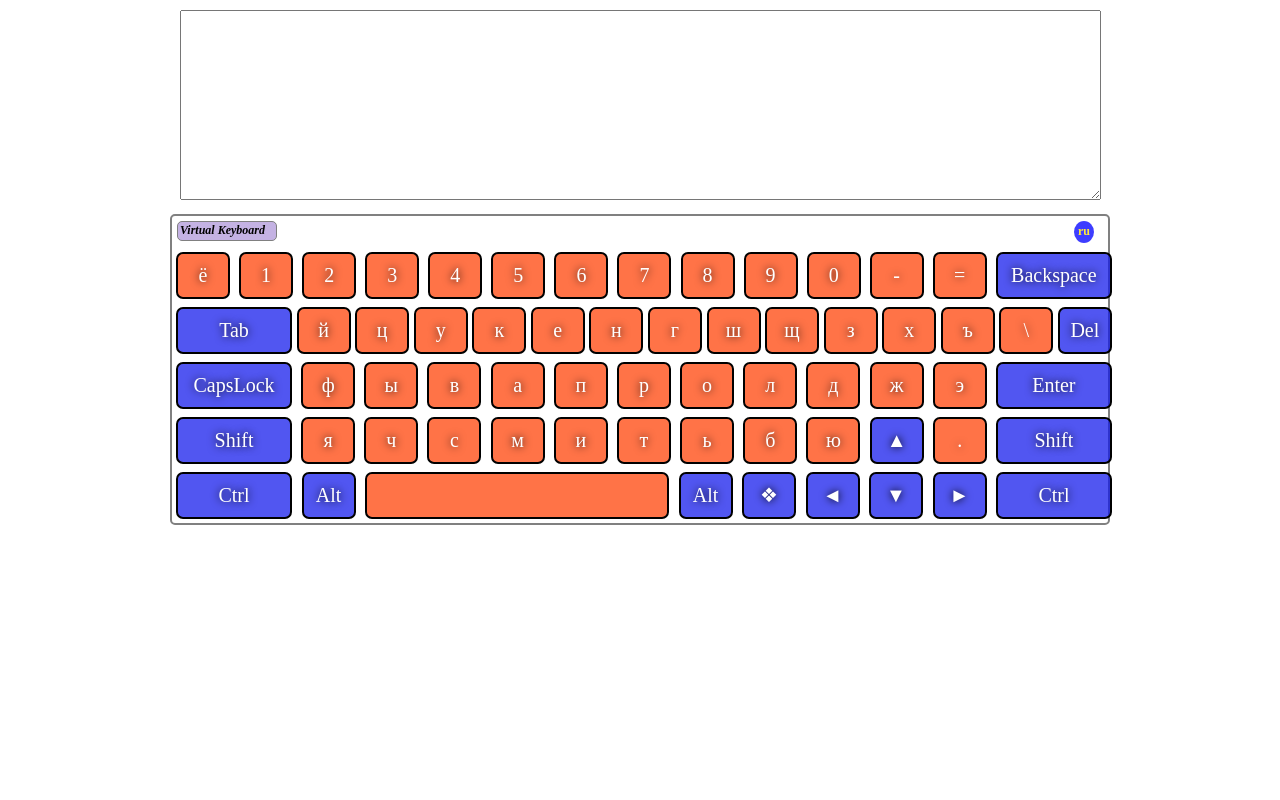
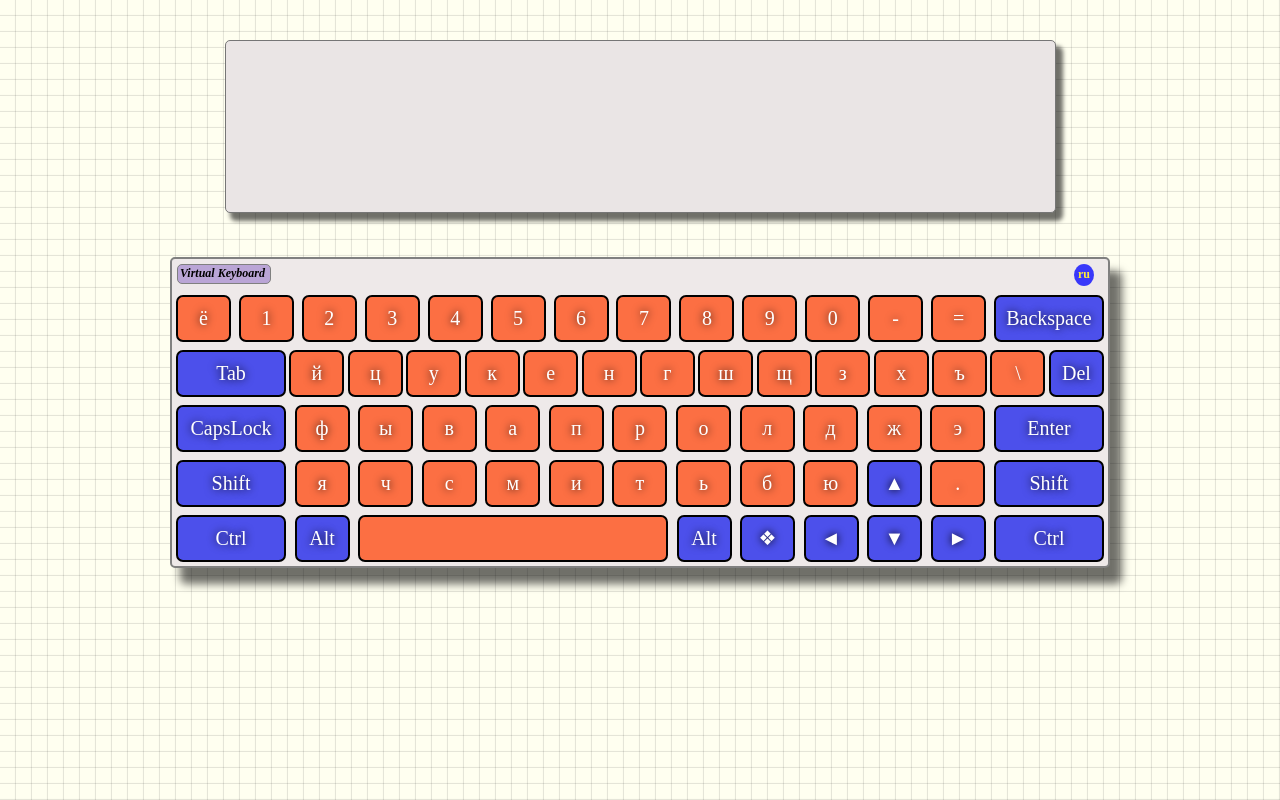
Before and after one commit to vviiiii/codejam-virtual-keyboard, a website built with webpack: page dist/index.html in a window 1280 px wide. Built offline with nearby package versions, Linux system fonts and the light colour scheme.

Commit message:
:feat: change keyboard css

```diff
--- a/src/sass/base/_base.scss
+++ b/src/sass/base/_base.scss
@@ -1,3 +1,16 @@
+* {
+    box-sizing: border-box;
+}
+
+body {
+    background: linear-gradient(
+        rgba(255,255,255, 0) .9em, rgba(0, 0, 0, .15) 1em) 0 0,
+        linear-gradient(90deg,
+        rgba(255,255,255, 0) .9em, rgba(0, 0, 0, .15) 1em) 0 0;
+    background-size: 1em 1em;
+    background-color: ivory;
+}
+
 .wrapper{
     margin: 0 auto;
     width: 940px;
@@ -9,5 +22,17 @@
 
 form.input {
     text-align: center;
-    margin: 10px;
+    margin: 40px;
 }
+
+textarea {
+    font-size: 14px;
+    background: #eae5e5;
+    max-height: 202px;
+    padding: 5px 7px;
+    outline: none;
+    border-radius: 5px;
+    overflow: auto;
+    resize: none;
+    box-shadow: 6px 7px 4px 1px rgba(0,0,0,0.56);
+}
--- a/src/sass/layouts/_keyboard.scss
+++ b/src/sass/layouts/_keyboard.scss
@@ -2,6 +2,8 @@
     display: block;
     border: 2px solid gray;
     border-radius: 5px;
+    background: #eee9e9;
+    box-shadow: 11px 15px 9px 1px rgba(0,0,0,0.56);
     &__title{
         display: inline-block;
         margin: 5px;
@@ -35,24 +37,18 @@
         font-size: 20px;
         padding: 10px;
         transition: all .07s ease;
-        width: 30px;
+        width: 55px;
         text-align: center;
         color: white;
         background: #ff5722d4;
         text-shadow: 0 0 0.5rem black;
-        &_active {
-            transform: scale(1.15);
-            border-color: #b8cd0ad9;
-            box-shadow: 0 0 1rem #100e0efa;
-            background: #080707d9 !important;
-        }
         &[data-code='Backspace'],
         &[data-code*='Control'],
         &[data-code*='Shift'],
         &[data-code='CapsLock'],
         &[data-code='Tab'],
         &[data-code='Enter'] {
-            width: 92px;
+            width: 110px;
         }
         &[data-code='Backspace'],
         &[data-code*='Control'],
@@ -67,7 +63,13 @@
             background-color: #0f16ecb8;
         }
         &[data-code='Space']{
-            width: 280px;
+            width: 310px;
+        }
+        &_active {
+            transform: scale(0.85);
+            border-color: #b8cd0ad9;
+            box-shadow: 0 0 1rem #100e0efa;
+            background-color: #080707d9 !important;
         }
     }
 }
```
Also changed, not shown: dist/style.css.
